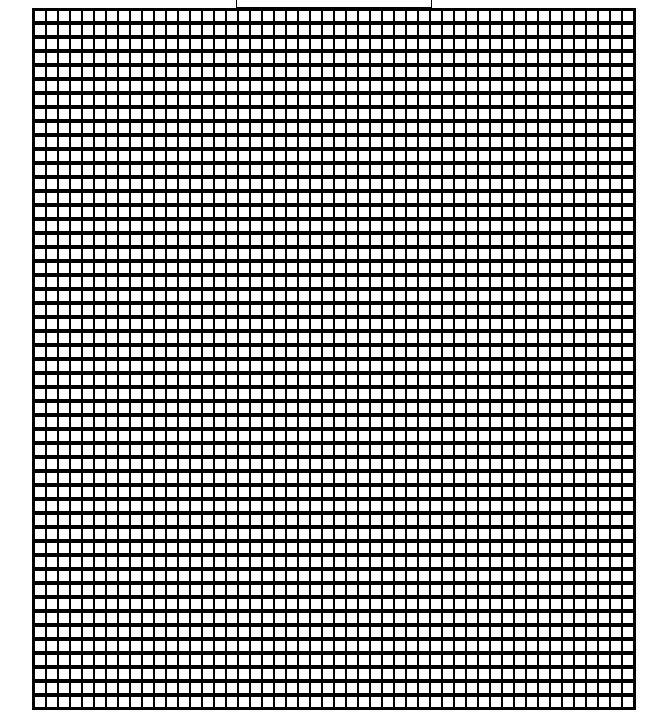
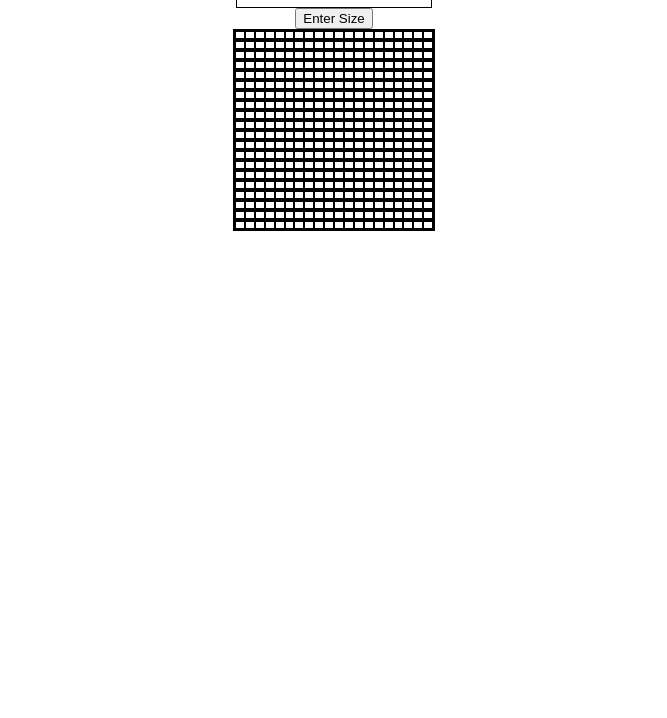
Before and after one commit to Master-So/odin-Etch-a-Sketch, a plain HTML site: page index.html in a window 1280 px wide. Shown: the part 82-800 px from the top of the page, without its empty margins (306-973 px from the left). Drawn offline with Linux system fonts and the light colour scheme.

Commit message:
container is of fixed size the divs change size dynamically

```diff
--- a/index.html
+++ b/index.html
@@ -8,6 +8,7 @@
 </head>
 <body>
     <div><h1>Etch-a-Sketch</h1></div>
+    <button class="sizeButton">Enter Size</button>
     <div class="container"></div>
 
     <script src = "script.js"></script>
--- a/script.js
+++ b/script.js
@@ -2,6 +2,7 @@
 
 function fillContainer(size) {
     const container = document.querySelector(".container");
+    container.setAttribute("class", "container");
 
     for (let i = 0; i < size; i++) {
         const row = document.createElement("div");
@@ -21,8 +22,8 @@ function fillContainer(size) {
             rowDiv.addEventListener("click", () => {
                 rowDiv.style.backgroundColor = "black";
                 rowDiv.removeEventListener("mouseover", mouseOverHandler)
-                rowDiv.removeEventListener("mouseout", mouseOutHandler)});
-
+                rowDiv.removeEventListener("mouseout", mouseOutHandler)}
+            );
 
         }
         container.appendChild(row);
@@ -30,4 +31,4 @@ function fillContainer(size) {
 
 }
 
-fillContainer(50);
+fillContainer(20);
--- a/styles.css
+++ b/styles.css
@@ -10,16 +10,19 @@ div {
 }
 
 .container {
-    min-width: 100px;
-    min-height: 100px;
+    width: 200px;
+    height: 200px;
+    border: 1px solid black;
+    display: flex;
+    flex-direction: column;
 }
 
 .row, .rowDiv{
-    min-height: 10px;
-    min-width: 10px;
+    min-height: 1px;
+    min-width: 1px;
+    flex: 1;
 }
 
 .row {
     display: flex;
-
 }
```
